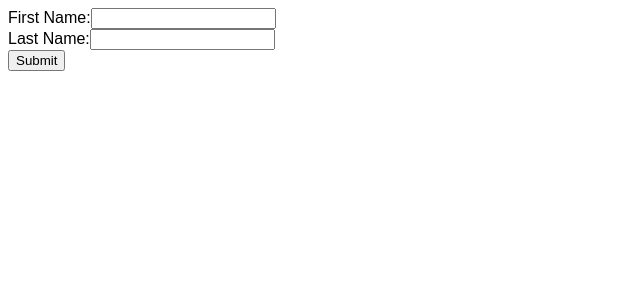
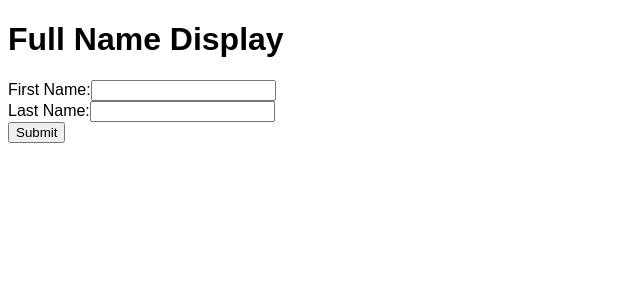
Before and after one commit to KajalMishra10/displayName, a React (Create React App) app: page / in a window 1280 px wide. Shown: the top 300 px of the page, without its empty margins (0-640 px from the left). Built offline with nearby package versions, Linux system fonts and the light colour scheme.

Commit message:
Update App.js

```diff
--- a/src/App.js
+++ b/src/App.js
@@ -13,7 +13,9 @@ export default function App() {
   };
   return (
     <div className="App">
+    <h1>Full Name Display</h1>
       <form onSubmit={handleSubmit}>
+
         <label>
           First Name:
           <input
```
